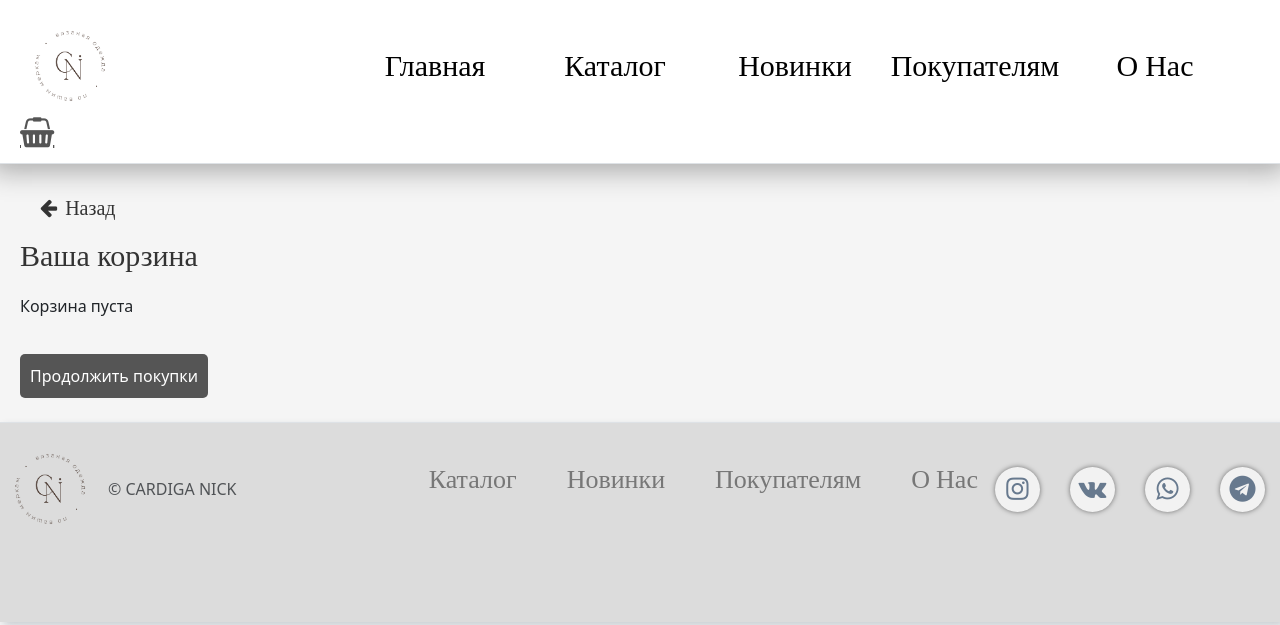
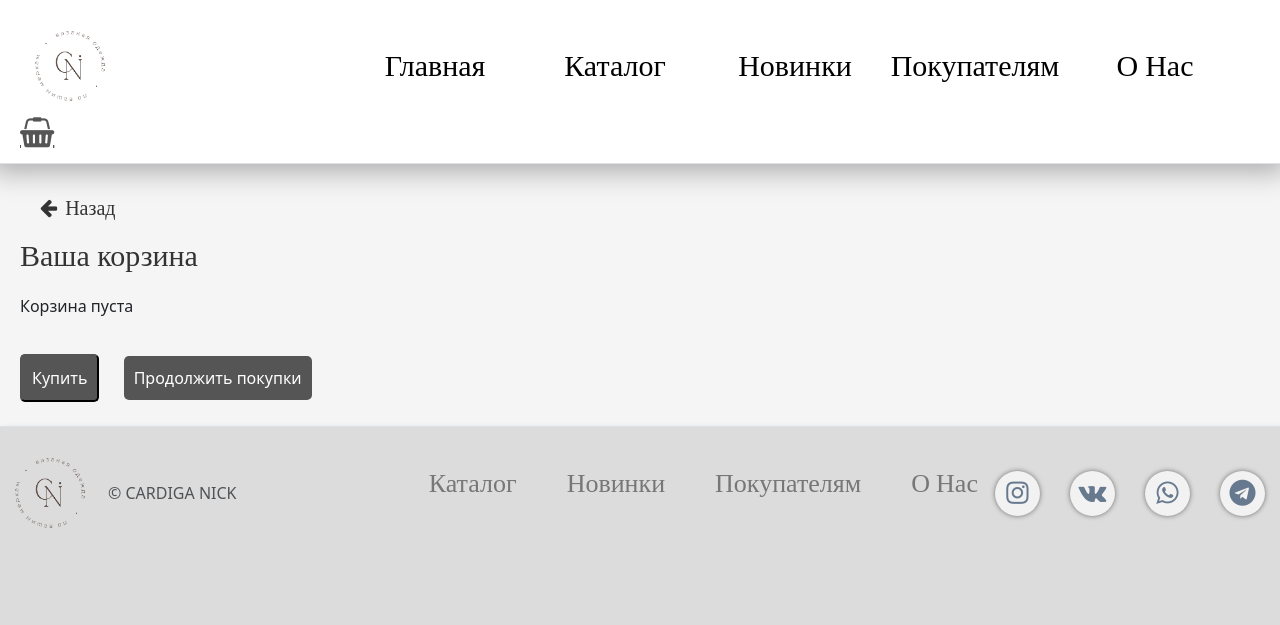
Before and after one commit to BuriloID/Mark_1, a Flask app: page /cart in a window 1280 px wide. Shown: the top 625 px of the page. Run offline with Flask 3, Linux system fonts and the light colour scheme; some web fonts are replaced.

Commit message:
modified:   static/css/main.css 	modified:   templates/base.html 	modified:   templates/cart.html 	modified:   templates/product_detail.html

```diff
--- a/static/css/main.css
+++ b/static/css/main.css
@@ -846,7 +846,7 @@ h1 {
     left: 0;
     top: 0;
     background-color: transparent;
-    z-index: 5000;
+    z-index: 2;
     transform: translateY(-44.5%) scale(0);
     transition: .4s ease-in-out;
 }
@@ -900,9 +900,10 @@ h1 {
     padding: 10px 0px;
 }
 .pop_up_close {
+    color: black;
     position: absolute;
-    top: 15px;
+    top: 5px;
     right: 15px;
-    font-size: 15px;
+    font-size: 25px;
     cursor: pointer;
 }
--- a/templates/base.html
+++ b/templates/base.html
@@ -94,6 +94,22 @@
                             <i class="fa fa-telegram"></i>
                           </a>
                         </div>
+                        <div class="pop_up" id="pop_up">
+                          <div class="pop_up_container">
+                              <div class="pop_up_body" id="pop_up_body">
+                                  <p>Заполнить форму</p>
+                                  <form action="">
+                                      <input type="text" placeholder="Имя">
+                                      <input type="text"placeholder="Фамилия">
+                                      <input type="text" placeholder="Отчество (при наличии)">
+                                      <input type="text" placeholder="Номер телефона">
+                                      <input type="text"placeholder="Электронная почта">
+                                      <button> Купить </button>
+                                  </form>
+                                  <div class="pop_up_close" id="pop_up_close">&#65794</div>
+                              </div>
+                          </div>
+                      </div>
   </footer>
         </div>
 </div>
--- a/templates/cart.html
+++ b/templates/cart.html
@@ -28,5 +28,6 @@
     {% else %}
         <p style="margin-left: 20px">Корзина пуста</p>
     {% endif %}
+    <button class="continue-shopping" id="open_pop_up">Купить</button>
     <a href="/" class="continue-shopping">Продолжить покупки</a>
 {% endblock %}
```
Also changed, not shown: templates/product_detail.html (+0 -16 lines).
